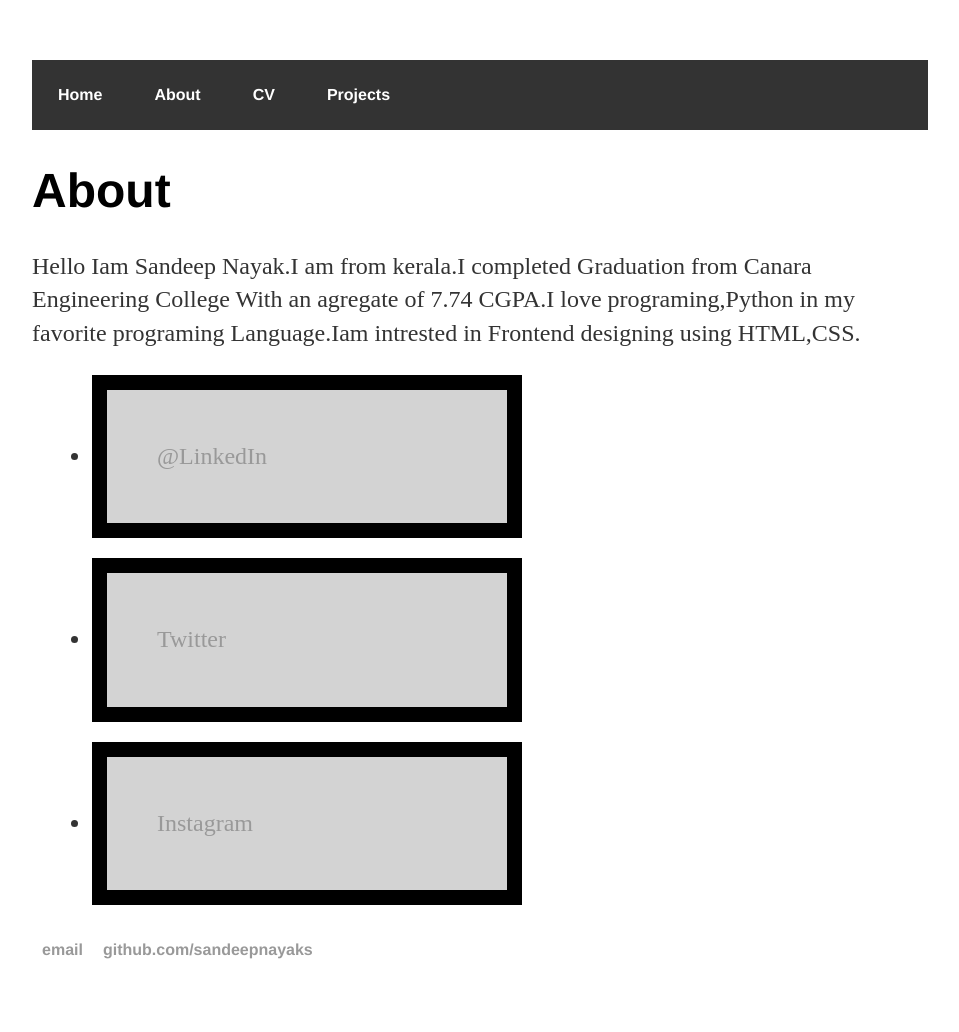
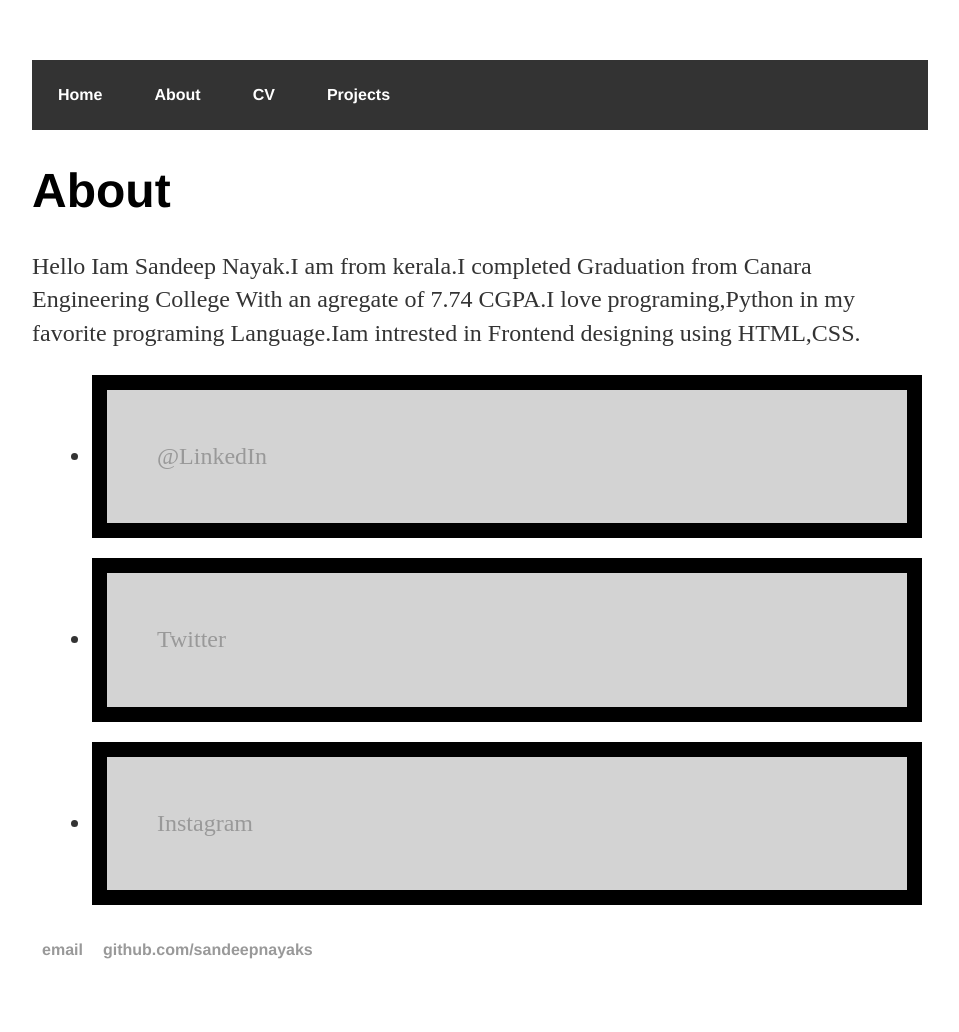
Before and after one commit to sandeepnayaks/sandeepnayaks.github.io, a Jekyll site: the page built from about/index.html, in a window 1280 px wide. Shown: the whole page, without its empty margins (160-1119 px from the left). Built offline with Jekyll 4.4.1, drawn with Linux system fonts in a browser that asks for light colours.

Commit message:
Update main.css

```diff
--- a/css/main.css
+++ b/css/main.css
@@ -18,7 +18,7 @@ nav ul li, footer ul li { display: inline; margin-right: 20px; float: left; }
 
 
  div ul li{background-color: lightgrey;
-  width: 300px;
+  width: 700px;
   border: 15px solid black;
   padding: 50px;
   margin: 20px;
```
